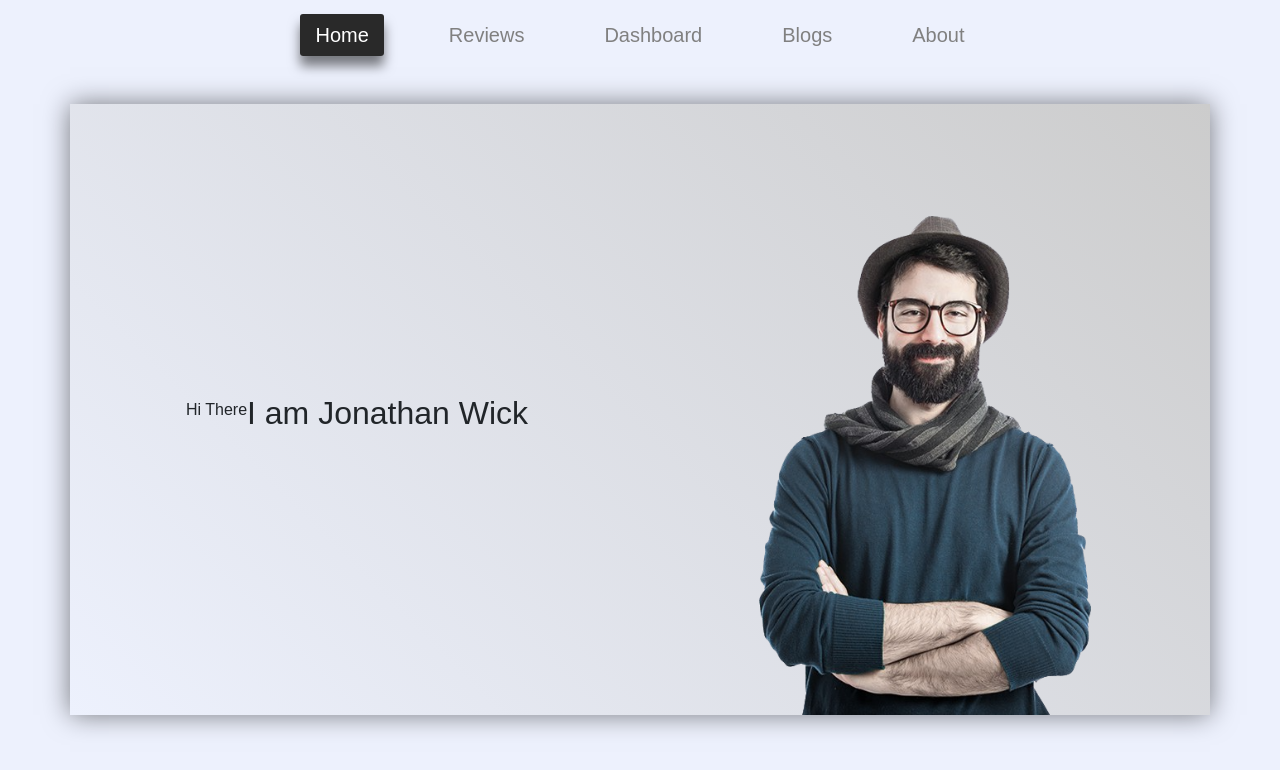
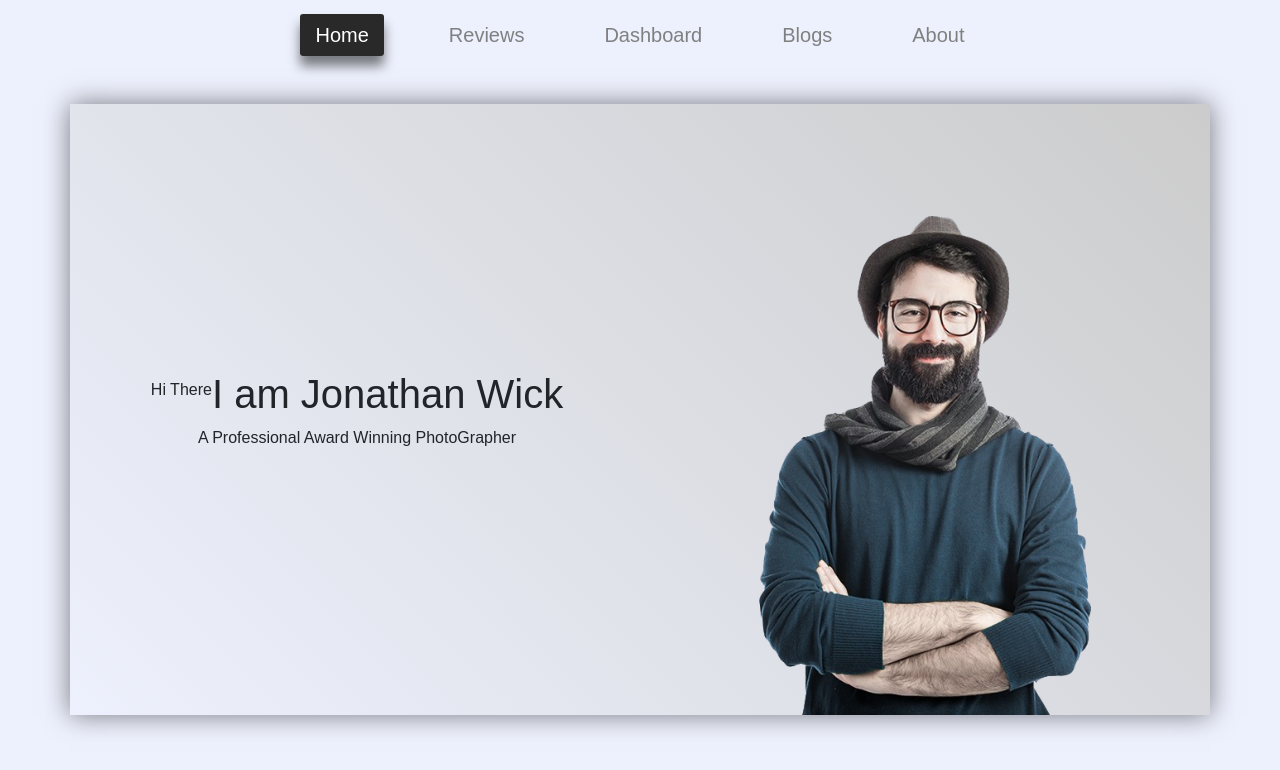
Before and after one commit to rasel-gannicus/Photographer-Website-Portfolio---E-commerce--with-React, a React (Create React App) app: page / in a window 1280 px wide. Shown: the top 770 px of the page. Built offline with nearby package versions, Linux system fonts and the light colour scheme.

Commit message:
working on banner

```diff
--- a/src/Pages/Home/Banner/Banner.css
+++ b/src/Pages/Home/Banner/Banner.css
@@ -12,6 +12,12 @@
     justify-content: center;
     align-items: center;
 }
+.banner-left h1{
+
+}
+.special-color{
+    color: #2D3F4D;
+}
 .banner-left-header{
     display: flex;
     justify-content: center;
--- a/src/Pages/Home/Banner/Banner.js
+++ b/src/Pages/Home/Banner/Banner.js
@@ -11,8 +11,9 @@ const Banner = () => {
                         <div className="banner-left h-100">
                             <div className="banner-left-header">
                                 <p>Hi There</p>
-                                <h2>I am Jonathan Wick</h2>
+                                <h1><span className="special-color"></span>I am Jonathan Wick</h1>
                             </div>
+                            <p>A Professional Award Winning PhotoGrapher</p>
                         </div>
                     </div>
                 </div>
```
